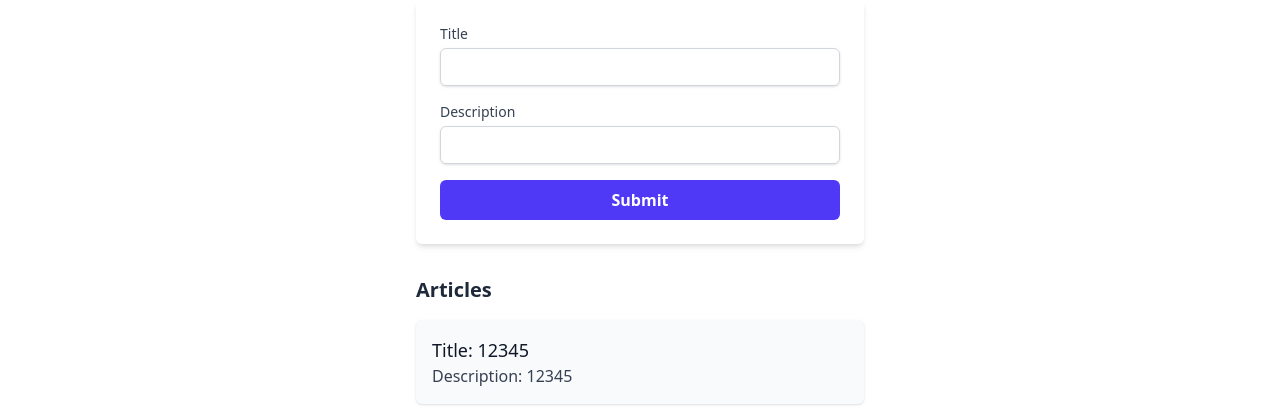
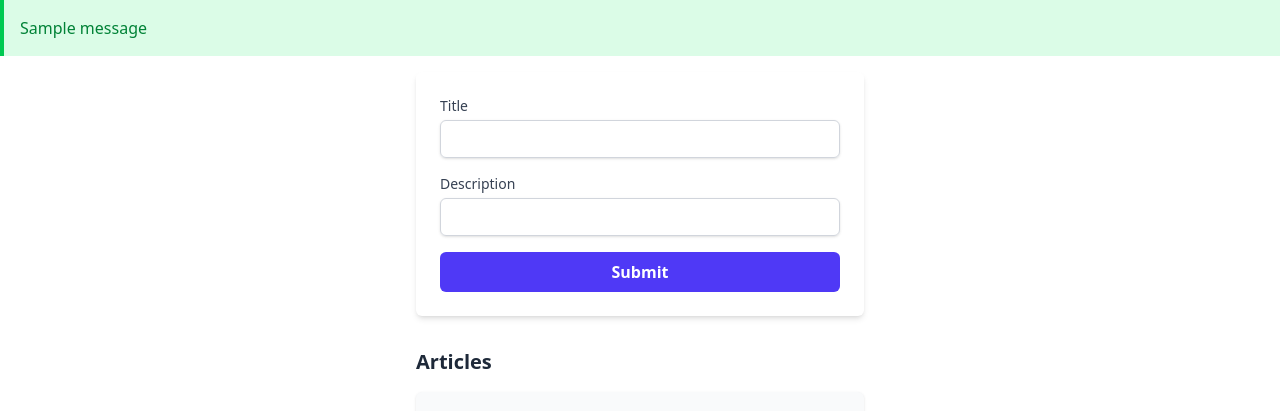
Before and after one commit to mu-us61/DummyDjango, a Django app: page / in a window 1280 px wide. Shown: the top 411 px of the page. Run offline with Django 5.2, Linux system fonts and the light colour scheme; data comes from the database, SQL or seed files in the repository; both versions use the stored data as it was after the commit; tables that the repository leaves empty hold one stand-in row (values such as "Sample post"); one stand-in notice (Sample message) is shown.

Commit message:
added django's messages

```diff
--- a/AppBase/views.py
+++ b/AppBase/views.py
@@ -1,5 +1,6 @@
-from django.shortcuts import render
+from django.shortcuts import render, redirect
 from .models import Article
+from django.contrib import messages
 
 # Create your views here.
 
@@ -31,7 +32,9 @@ def home(request):
         # if no errors complete the form and save the Article
         if not errors:
             Article.objects.create(title=title, description=description)
-            return render(request, "success.html")
+            messages.success(request, "the article created successfully")
+            # return render(request, "success.html")
+            return redirect("home")
 
     articles = Article.objects.all()
     context = {
--- a/templates/home.html
+++ b/templates/home.html
@@ -1,5 +1,11 @@
 {% extends 'base.html' %}
 {% block content %}
+    {% if messages %}
+        <div class="bg-green-100 border-l-4 border-green-500 text-green-700 p-4 mb-4"
+             role="alert">
+            {% for message in messages %}<p>{{ message }}</p>{% endfor %}
+        </div>
+    {% endif %}
     <div class="max-w-md mx-auto p-6 bg-white shadow-md rounded-md">
         <form action="" method="post" class="space-y-4" novalidate>
             {% csrf_token %}
```
Also changed, not shown: db.sqlite3.
